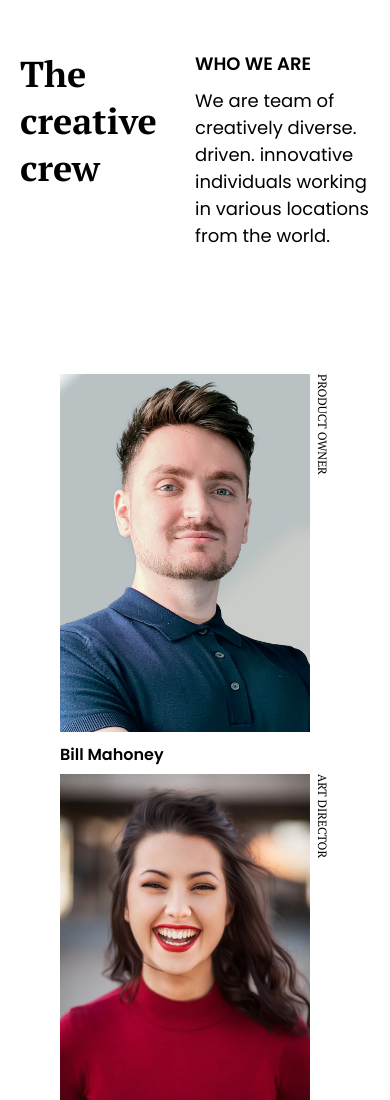
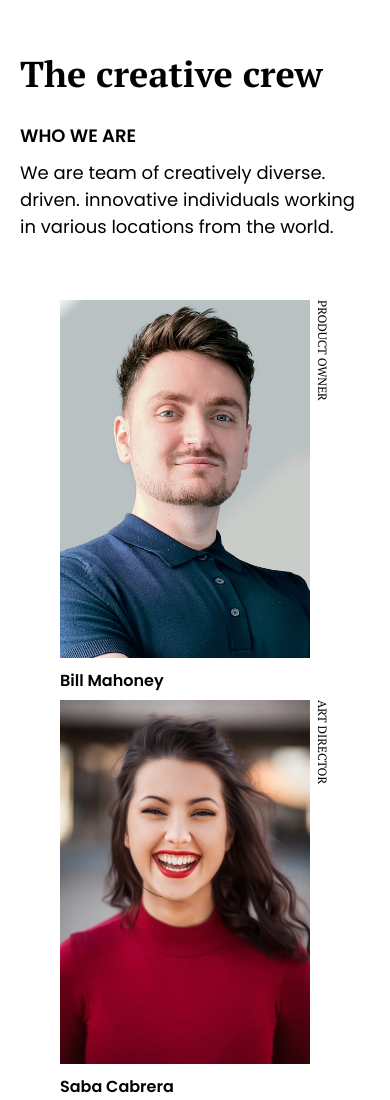
Before and after one commit to fedehub93/my-team-page, a website: page index.html in a window 390 px wide. Shown: the top 1100 px of the page. Drawn offline with Linux system fonts and the light colour scheme.

Commit message:
Feature adjusted media queries

```diff
--- a/sass/_components.scss
+++ b/sass/_components.scss
@@ -16,6 +16,7 @@
 
     &__img {
       width: 100%;
+      height: auto;
       margin-bottom: 1rem;
     }
 
@@ -38,7 +39,7 @@
     &:nth-child(2) > *,
     &:nth-child(4) > *,
     &:nth-child(6) > * {
-      @media only screen and (min-width: 577px) and (max-width: 846px) {
+      @media only screen and (min-width: 34.94em) and (max-width: 51.75em) {
         grid-row: 2 / 3;
       }
 
@@ -49,7 +50,7 @@
 
     &:nth-child(2) > *,
     &:nth-child(5) > * {
-      @media only screen and (min-width: 847px) {
+      @media only screen and (min-width: 51.75em) {
         grid-row: 2 / 3;
       }
     }
--- a/sass/_page.scss
+++ b/sass/_page.scss
@@ -2,7 +2,7 @@
   padding: 5rem 0;
   margin: 0 auto;
   max-width: 100rem;
-  @media only screen and (max-width: 1000px) {
+  @media only screen and (max-width: 62.5em) {
       padding: 5rem 2rem;
   }
 
@@ -13,7 +13,8 @@
   margin-bottom: 5rem;
 
   display: grid;
-  grid-template-columns: 50% 50%;
+  grid-template-columns: repeat(auto-fit, minmax(35rem, 1fr));
+  row-gap: 2.5rem;
 
   &__info-title {
     margin-bottom: 1rem;
@@ -33,6 +34,10 @@
   grid-template-columns: repeat(auto-fit, minmax(25rem, 1fr));
   column-gap: 2rem;
   justify-items: center;
+
+  @media only screen and (max-width: 51.75em) {
+    padding: 1rem 0;
+  }
 }
 
 .footer {
```
Also changed, not shown: css/style.css.
